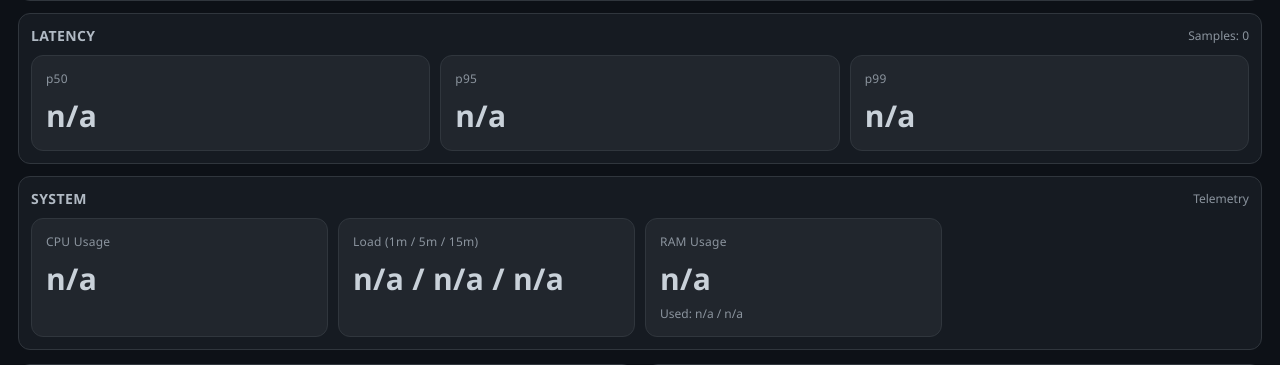
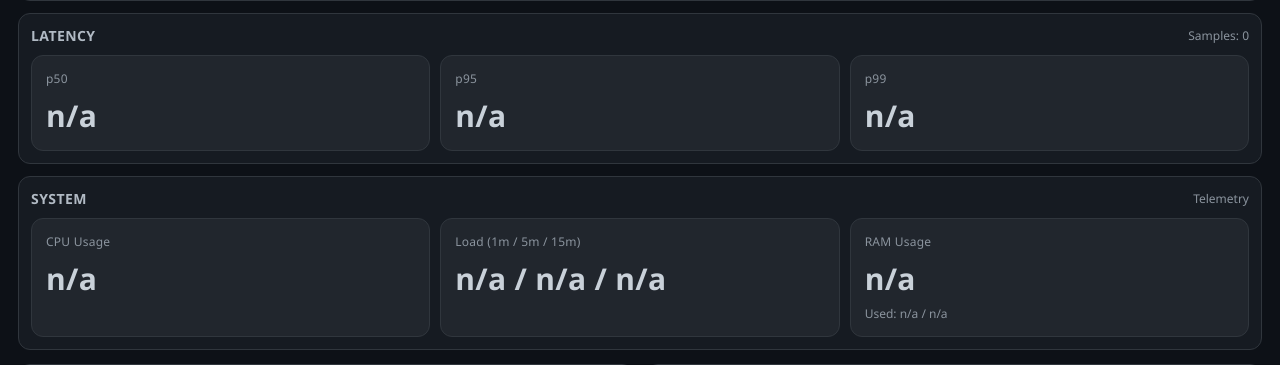
Before and after one commit to SleepyPandas/Discord-LaTeX-Bot, a Python web app: template monitoring/dashboard/templates/index.html in a window 1280 px wide. Shown: the part 595-960 px from the top of the page. Run offline with Jinja, Linux system fonts and the light colour scheme; the template is opened without the code that fills it, so the values that code supplies are empty.

Commit message:
Updated Grids to fill

```diff
--- a/monitoring/dashboard/static/style.css
+++ b/monitoring/dashboard/static/style.css
@@ -186,7 +186,7 @@ h1 {
 }
 
 .telemetry-grid {
-  grid-template-columns: repeat(4, minmax(0, 1fr));
+  grid-template-columns: repeat(3, minmax(0, 1fr));
 }
 
 .runtime-grid .metric {
```
